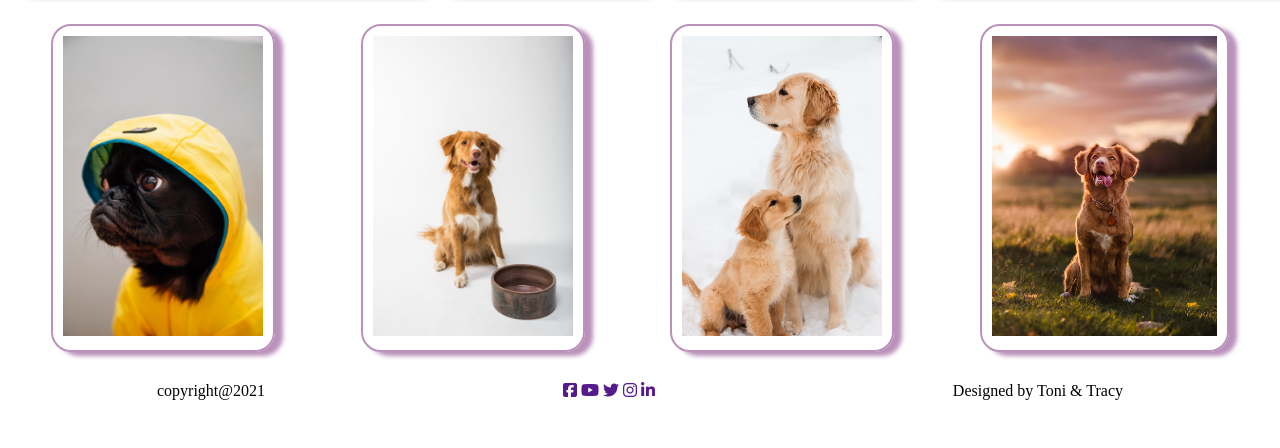
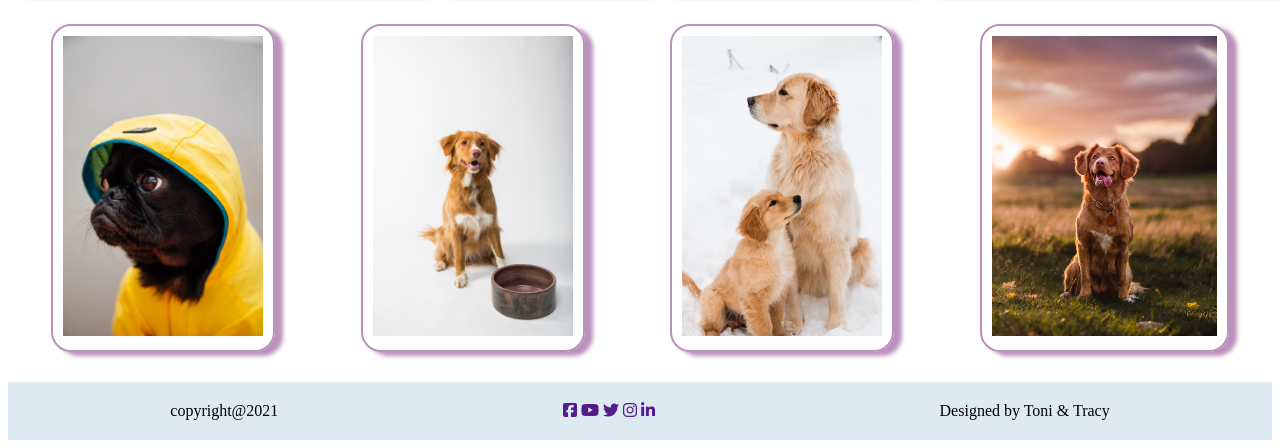
Before and after one commit to antonymburia/pet-website, a plain HTML site: page index.html in a window 1280 px wide. Shown: the part 1595-2043 px from the top of the page. Before the commit the page ends 2003 px from the top, so only its background shows below. Drawn offline with Linux system fonts and the light colour scheme.

Commit message:
style footer

```diff
--- a/style.css
+++ b/style.css
@@ -67,4 +67,6 @@ span {
 .footer {
     display: flex;
     justify-content: space-around;
+    background-color: #ddeaf2;
+    padding: 20px;
 }
```
